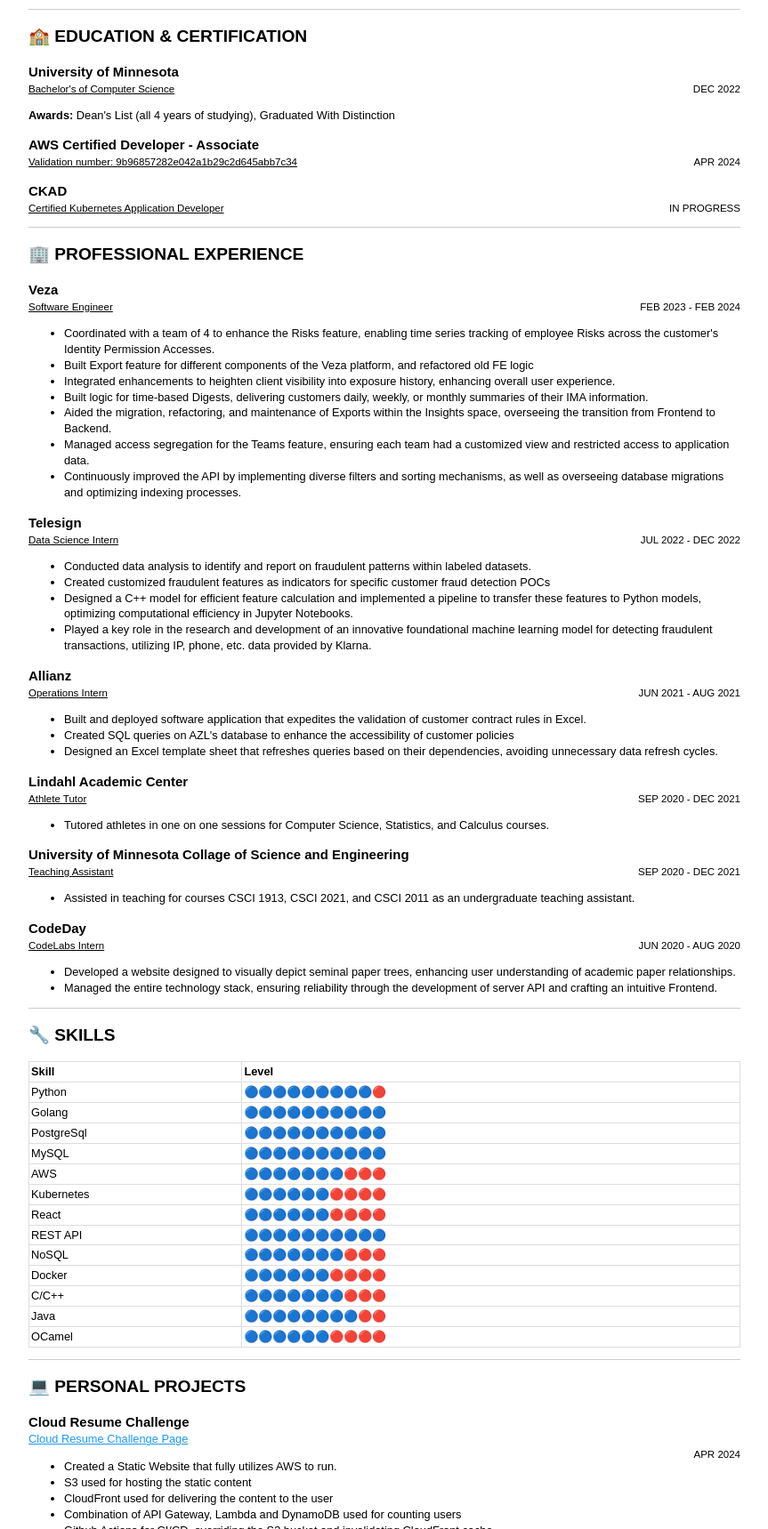
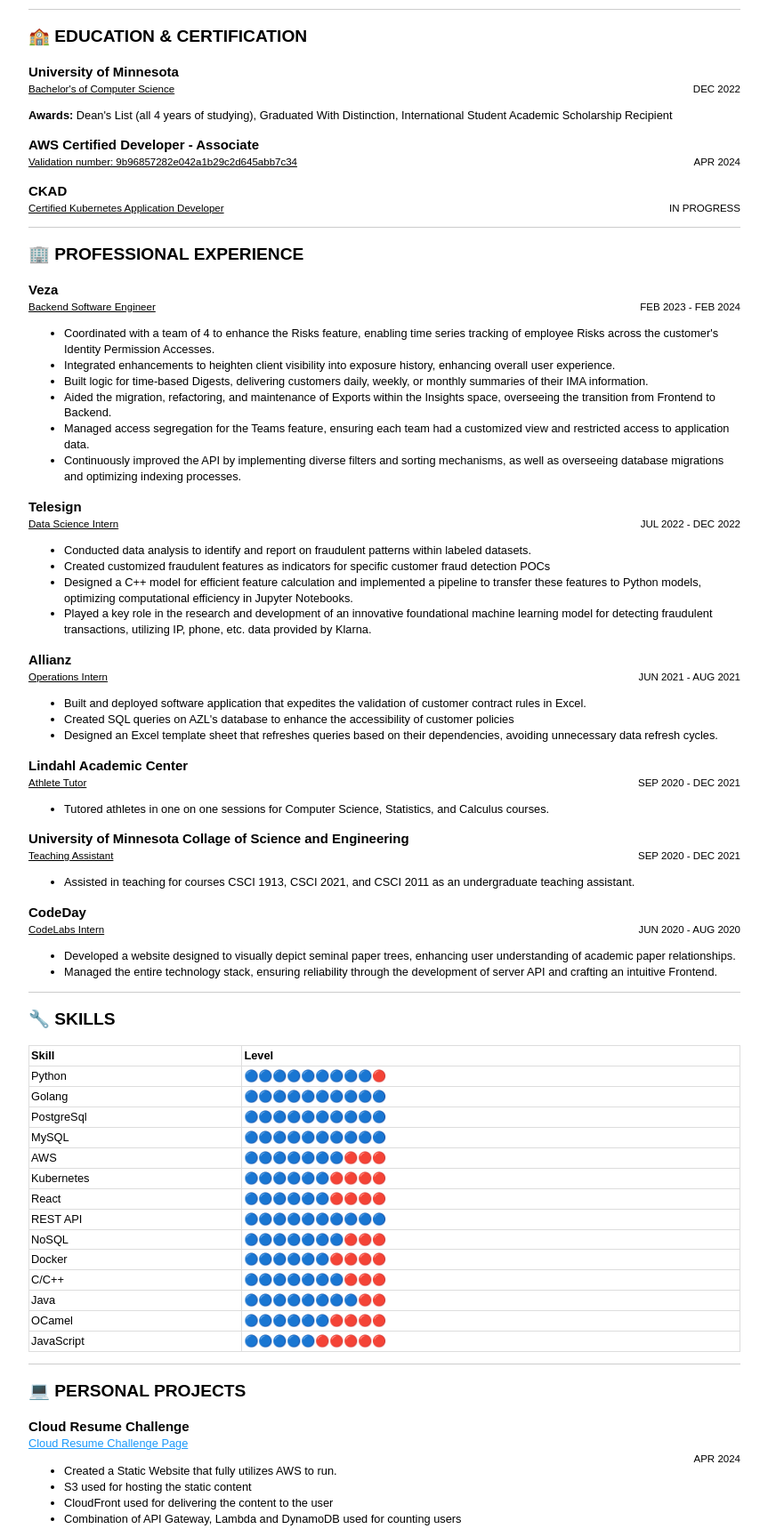
Before and after one commit to jovanpet/Cloud-Resume-Challenge, a plain HTML site: page index.html in a window 1280 px wide. Shown: the part 356-2075 px from the top of the page at 89% size, without its empty margins (208-1071 px from the left). Drawn offline with Linux system fonts and the light colour scheme; no server answers.

Commit message:
Resume updates

```diff
--- a/index.html
+++ b/index.html
@@ -54,7 +54,8 @@
                         into the world of Software Engineering at several startups across the USA. My main gig
                         revolved around creating innovative features as part of the R&D team. Lately, I've been heavily
                         invested in refining my platform skills and crafting scalable software solutions in the cloud.
-                        As part of that I decided get certified in AWS and Kubernetes. Currently I achieved the first
+                        As part of that, I decided to get certified in AWS and Kubernetes. Currently, I achieved the
+                        first
                         half and am an AWS Certified Developer.
                     </p>
                 </div>
@@ -70,7 +71,7 @@
                                 2022</span>
                         </div>
                         <p class="description"><b>Awards:</b> Dean's List (all 4 years of studying), Graduated With
-                            Distinction
+                            Distinction, International Student Academic Scholarship Recipient
                         </p>
                     </section>
                     <section class="project">
@@ -96,14 +97,12 @@
                     <section class="project">
                         <h3 class="title">Veza</h3>
                         <div class="meta">
-                            <span class="field"><u>Software Engineer</u></span> <span class="date">FEB 2023
+                            <span class="field"><u>Backend Software Engineer</u></span> <span class="date">FEB 2023
                                 - FEB 2024</span>
                         </div>
                         <ul>
                             <li>Coordinated with a team of 4 to enhance the Risks feature, enabling time series tracking
                                 of employee Risks across the customer's Identity Permission Accesses.</li>
-                            <li>Built Export feature for different components of the Veza platform, and refactored old
-                                FE logic</li>
                             <li>Integrated enhancements to heighten client visibility into exposure history, enhancing
                                 overall user experience.</li>
                             <li>Built logic for time-based Digests, delivering customers daily, weekly, or monthly
@@ -340,7 +339,7 @@
 </body>
 
 <script>
-    var skills = [["Python", 9], ["Golang", 10], ["PostgreSql", 10], ["MySQL", 10], ["AWS", 7], ["Kubernetes", 6], ["React", 6], ["REST API", 10], ["NoSQL", 7], ["Docker", 6], ["C/C++", 7], ["Java", 8], ["OCamel", 6]]
+    var skills = [["Python", 9], ["Golang", 10], ["PostgreSql", 10], ["MySQL", 10], ["AWS", 7], ["Kubernetes", 6], ["React", 6], ["REST API", 10], ["NoSQL", 7], ["Docker", 6], ["C/C++", 7], ["Java", 8], ["OCamel", 6], ["JavaScript", 5]]
 
     skills.forEach(addSkills)
 
```
Also changed, not shown: 3 other files.
